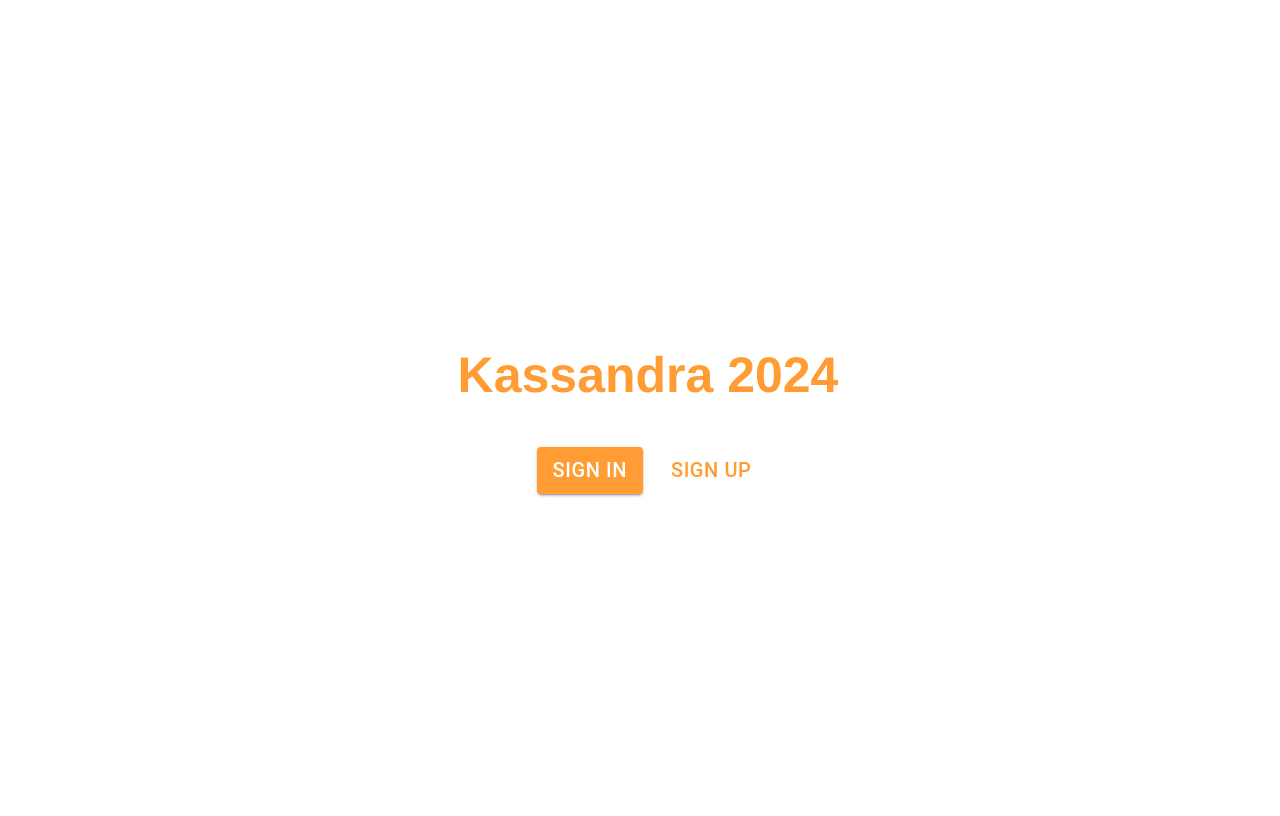
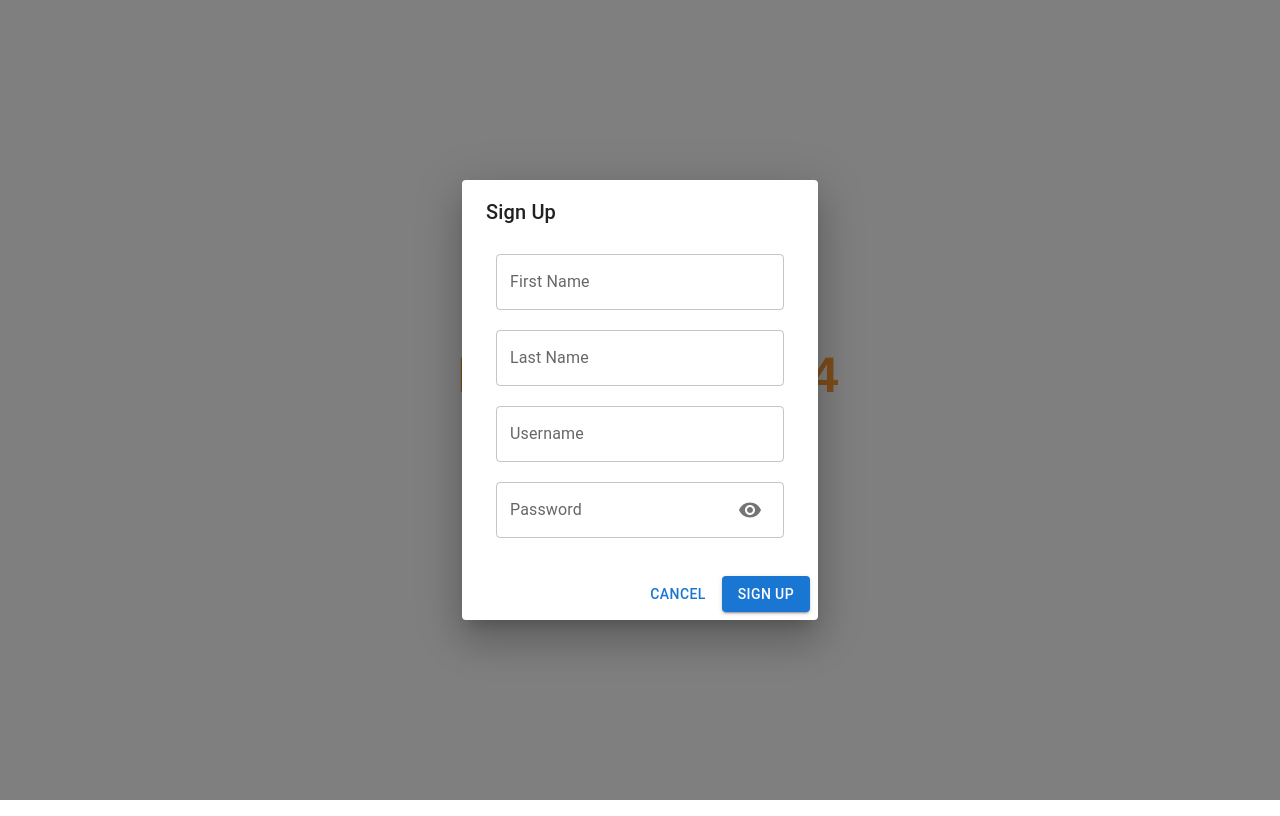
Before and after one commit to Mika4239/kassandra2024, a React (Vite) app: page / in a window 1280 px wide. Both pictures are taken after a click on the button "SIGN UP". Built offline with nearby package versions, Linux system fonts and the light colour scheme.

Commit message:
feat(addSigningDialogs): added sign up dialog

```diff
--- /dev/null
+++ b/src/components/signUpDialog/signUpDialog.tsx
@@ -0,0 +1,87 @@
+import Button from "@mui/material/Button";
+import Dialog from "@mui/material/Dialog";
+import DialogActions from "@mui/material/DialogActions";
+import DialogContent from "@mui/material/DialogContent";
+import DialogTitle from "@mui/material/DialogTitle";
+import TextField from "@mui/material/TextField";
+import { useState } from "react";
+import useStyles from "./signUpDialogStyles.js";
+import { IconButton } from "@mui/material";
+import VisibilityIcon from "@mui/icons-material/Visibility";
+import VisibilityOffIcon from "@mui/icons-material/VisibilityOff";
+
+const SIGN_UP = "Sign Up";
+
+const FIRST_NAME = "First Name";
+const LAST_NAME = "Last Name";
+const USERNAME = "Username";
+const PASSWORD = "Password";
+
+const CANCEL = "Cancel";
+
+const SignUpDialog: React.FC<SignUpDialogProps> = (props) => {
+  const { classes } = useStyles();
+  const { open, setOpen } = props;
+
+  const [firstName, setFirstName] = useState<string>("");
+  const [lastName, setLastName] = useState<string>("");
+  const [username, setUsername] = useState<string>("");
+  const [password, setPassword] = useState<string>("");
+
+  const [showPassword, setShowPassword] = useState<boolean>(false);
+
+  const addUser = () => {
+    setOpen(false);
+  };
+
+  return (
+    <Dialog open={open} onClose={() => setOpen(false)}>
+      <DialogTitle>{SIGN_UP}</DialogTitle>
+      <DialogContent className={classes.dialogContent}>
+        <TextField
+          className={classes.inputBox}
+          label={FIRST_NAME}
+          type="text"
+          value={firstName}
+          onChange={(event) => setFirstName(event.target.value)}
+        />
+        <TextField
+          className={classes.inputBox}
+          label={LAST_NAME}
+          type="text"
+          value={lastName}
+          onChange={(event) => setLastName(event.target.value)}
+        />
+        <TextField
+          className={classes.inputBox}
+          label={USERNAME}
+          type="text"
+          value={username}
+          onChange={(event) => setUsername(event.target.value)}
+        />
+        <TextField
+          className={classes.inputBox}
+          label={PASSWORD}
+          type={showPassword ? "text" : "password"}
+          value={password}
+          onChange={(event) => setPassword(event.target.value)}
+          InputProps={{
+            endAdornment: (
+              <IconButton onClick={() => setShowPassword((prev) => !prev)}>
+                {showPassword ? <VisibilityOffIcon /> : <VisibilityIcon />}
+              </IconButton>
+            ),
+          }}
+        />
+      </DialogContent>
+      <DialogActions>
+        <Button onClick={() => setOpen(false)}>{CANCEL}</Button>
+        <Button variant="contained" onClick={addUser}>
+          {SIGN_UP}
+        </Button>
+      </DialogActions>
+    </Dialog>
+  );
+};
+
+export default SignUpDialog;
--- /dev/null
+++ b/src/components/signUpDialog/signUpDialogProps.ts
@@ -0,0 +1,4 @@
+interface SignUpDialogProps {
+    open: boolean;
+    setOpen: React.Dispatch<React.SetStateAction<boolean>>;
+};
--- /dev/null
+++ b/src/components/signUpDialog/signUpDialogStyles.tsx
@@ -0,0 +1,13 @@
+import { makeStyles } from "tss-react/mui";
+
+const useStyles = makeStyles()({
+    dialogContent: {
+        display: 'flex',
+        flexDirection: 'column'
+    },
+    inputBox: {
+        margin: '10px'
+    }
+});
+
+export default useStyles;
--- a/src/views/home/home.tsx
+++ b/src/views/home/home.tsx
@@ -1,5 +1,7 @@
 import Button from "@mui/material/Button/Button";
 import useStyles from "./homeStyles";
+import SignUpDialog from "../../components/signUpDialog/signUpDialog";
+import { useState } from "react";
 
 const HOME_TITLE = 'Kassandra 2024';
 
@@ -9,12 +11,15 @@ const SIGN_UP_BUTTON = 'Sign Up';
 const Home = () => {
     const { classes } = useStyles();
 
+    const [open, setOpen] = useState<boolean>(false);
+
     return (
         <div className={classes.homePage}>
             <h1 className={classes.homeTitle}>{HOME_TITLE}</h1>
             <div>
                 <Button className={classes.signIn} variant="contained">{SIGN_IN_BUTTON}</Button>
-                <Button className={classes.signUp}>{SIGN_UP_BUTTON}</Button>
+                <Button className={classes.signUp} onClick={() => setOpen(true)}>{SIGN_UP_BUTTON}</Button>
+                <SignUpDialog open={open} setOpen={setOpen}/>
             </div>
         </div>
     );
```
